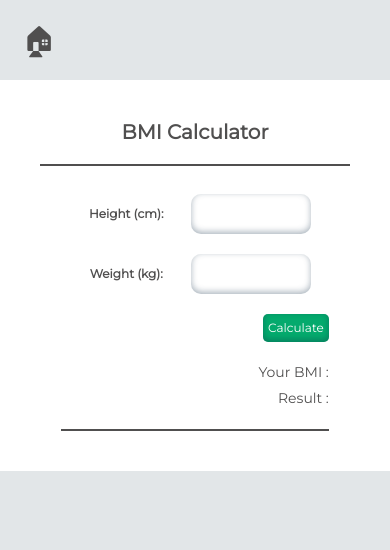
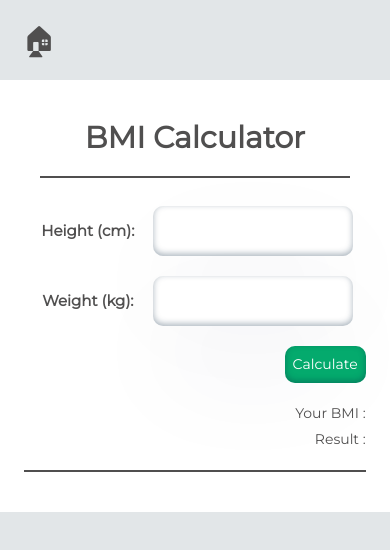
Before and after one commit to bansiKhokhariya/calculatorWeb, a React (Vite) app: page /calculator/bmiCalculator in a window 390 px wide. Shown: the top 550 px of the page. Built offline with nearby package versions, Linux system fonts and the light colour scheme.

Commit message:
400px to small screen responsive

```diff
--- a/src/components/Calculator/BasicCalculator/BasicCalculator.css
+++ b/src/components/Calculator/BasicCalculator/BasicCalculator.css
@@ -7,7 +7,7 @@
 
 .main-container {
     padding: 20px;
-    width: 300px;
+    width: 359px;
     background-color: var(--backgroundColorInnerBox);
     box-shadow: 10px 10px 30px 0px #cbcbcb1a;
     border-radius: 30px;
--- a/src/components/Calculator/CashCounter/CashCounter.css
+++ b/src/components/Calculator/CashCounter/CashCounter.css
@@ -16,7 +16,7 @@
     }
 }
 
-@media (max-width:400px) {
+@media (max-width:359px) {
     .cash-caculator-input{
         width: 70px;
         font-size: 14px;
--- a/src/components/Calculator/PercentageCalculator/PercentageCalculator.css
+++ b/src/components/Calculator/PercentageCalculator/PercentageCalculator.css
@@ -49,7 +49,7 @@
 }
 
 .percentage-caculator-input {
-    width: 400px;
+    width: 359px;
     height: 55px;
     font-size: 18px;
     border-radius: 10px;
@@ -155,7 +155,7 @@
     }
 }
 
-@media (max-width:400px) {
+@media (max-width:359px) {
 
     .percentage-caculator-title {
         font-size: 20px;
--- a/src/components/Calculator/UnitConverter/UnitConverter.css
+++ b/src/components/Calculator/UnitConverter/UnitConverter.css
@@ -5,7 +5,7 @@
 
 .unitConversion-input,
 .currency-select-input {
-    width: 400px;
+    width: 359px;
     height: 40px;
     font-size: 18px;
     border-radius: 10px;
@@ -40,11 +40,11 @@
 
 @media (max-width:500px) {
     .unitConversion-input {
-        width: 300px;
+        width: 359px;
     }
 }
 
-@media (max-width:400px) {
+@media (max-width:359px) {
 
     .currency-select-input {
         width: 120px;
--- a/src/components/DateAndTime/DateAddSubtract/DateAddSubtract.css
+++ b/src/components/DateAndTime/DateAddSubtract/DateAddSubtract.css
@@ -35,7 +35,7 @@
 
 
 
-@media (max-width:400px) {
+@media (max-width:359px) {
     .dateAddSubtractNumberInput {
         width: 70px;
         height: 40px;
```
